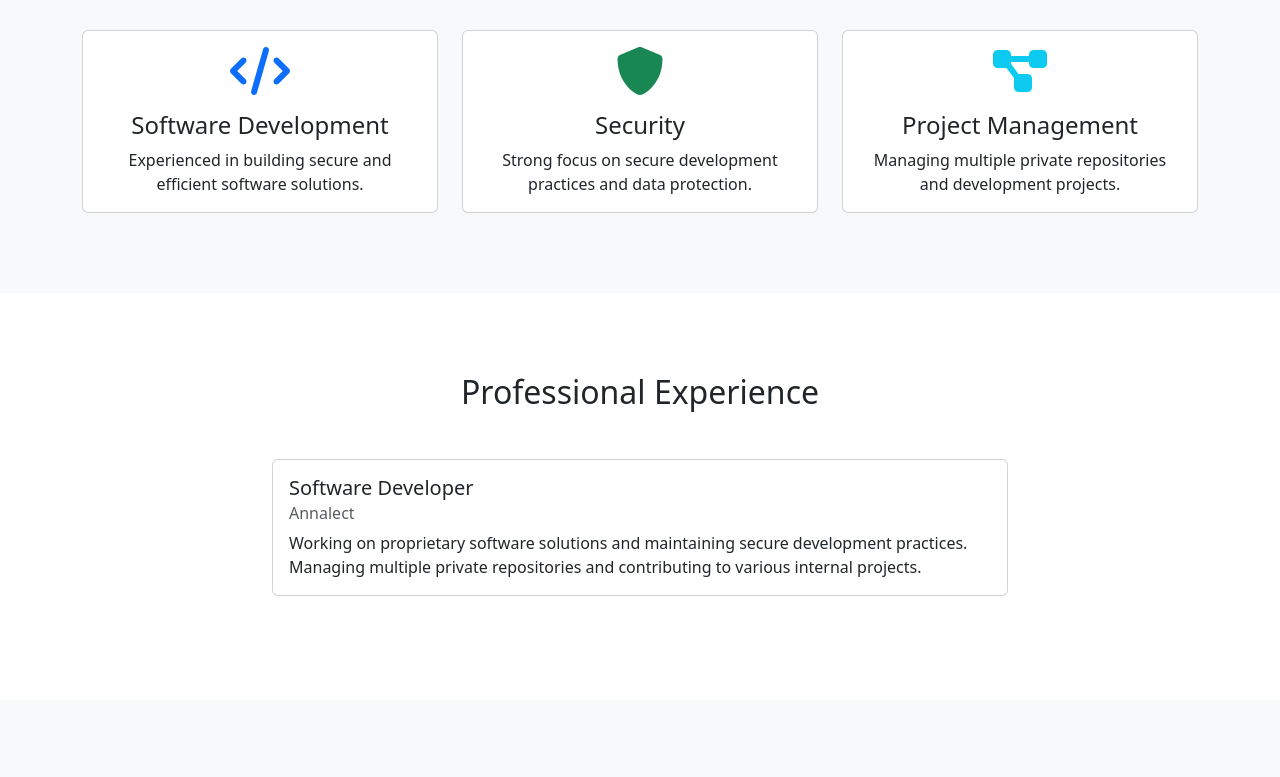
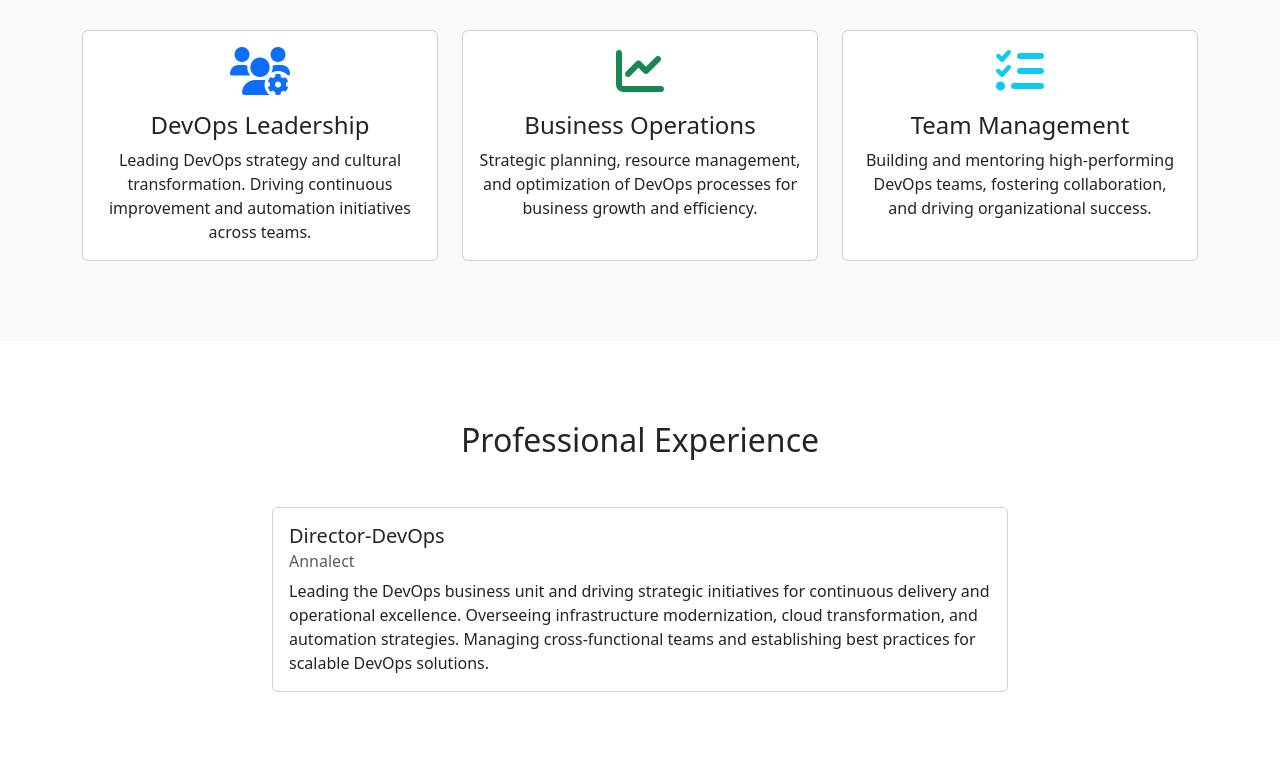
Before and after one commit to kiran-gadupu/kiran-gadupu.github.io, a plain HTML site: page index.html in a window 1280 px wide. Shown: the part 638-1415 px from the top of the page. Drawn offline with nearby package versions, Linux system fonts and the light colour scheme.

Commit message:
Update job title and skills to reflect DevOps leadership role

```diff
--- a/index.html
+++ b/index.html
@@ -3,7 +3,7 @@
 <head>
     <meta charset="UTF-8">
     <meta name="viewport" content="width=device-width, initial-scale=1.0">
-    <title>Kiran Kumar Gadupu - Software Developer</title>
+    <title>Kiran Kumar Gadupu - Director-DevOps</title>
     <!-- Bootstrap CSS -->
     <link href="https://cdn.jsdelivr.net/npm/bootstrap@5.3.0/dist/css/bootstrap.min.css" rel="stylesheet">
     <!-- Font Awesome -->
@@ -69,7 +69,7 @@
         <div class="container text-center">
             <img src="https://avatars.githubusercontent.com/u/142599364?v=4" alt="Kiran Kumar Gadupu" class="rounded-circle mb-4" width="150">
             <h1 class="display-4 fw-bold">Kiran Kumar Gadupu</h1>
-            <p class="lead">Software Developer at Annalect</p>
+            <p class="lead">Director-DevOps at Annalect</p>
             <div class="social-links mt-4">
                 <a href="https://github.com/kiran-gadupu" target="_blank"><i class="fab fa-github"></i></a>
                 <a href="https://linkedin.com/in/kiran-gadupu" target="_blank"><i class="fab fa-linkedin"></i></a>
@@ -80,32 +80,32 @@
     <!-- Skills Section -->
     <section class="section bg-light" id="skills">
         <div class="container">
-            <h2 class="text-center mb-5">Skills & Expertise</h2>
+            <h2 class="text-center mb-5">Leadership & Expertise</h2>
             <div class="row g-4">
                 <div class="col-md-4">
                     <div class="card skill-card h-100">
                         <div class="card-body text-center">
-                            <i class="fas fa-code fa-3x mb-3 text-primary"></i>
-                            <h4 class="card-title">Software Development</h4>
-                            <p class="card-text">Experienced in building secure and efficient software solutions.</p>
+                            <i class="fas fa-users-cog fa-3x mb-3 text-primary"></i>
+                            <h4 class="card-title">DevOps Leadership</h4>
+                            <p class="card-text">Leading DevOps strategy and cultural transformation. Driving continuous improvement and automation initiatives across teams.</p>
                         </div>
                     </div>
                 </div>
                 <div class="col-md-4">
                     <div class="card skill-card h-100">
                         <div class="card-body text-center">
-                            <i class="fas fa-shield-alt fa-3x mb-3 text-success"></i>
-                            <h4 class="card-title">Security</h4>
-                            <p class="card-text">Strong focus on secure development practices and data protection.</p>
+                            <i class="fas fa-chart-line fa-3x mb-3 text-success"></i>
+                            <h4 class="card-title">Business Operations</h4>
+                            <p class="card-text">Strategic planning, resource management, and optimization of DevOps processes for business growth and efficiency.</p>
                         </div>
                     </div>
                 </div>
                 <div class="col-md-4">
                     <div class="card skill-card h-100">
                         <div class="card-body text-center">
-                            <i class="fas fa-project-diagram fa-3x mb-3 text-info"></i>
-                            <h4 class="card-title">Project Management</h4>
-                            <p class="card-text">Managing multiple private repositories and development projects.</p>
+                            <i class="fas fa-tasks fa-3x mb-3 text-info"></i>
+                            <h4 class="card-title">Team Management</h4>
+                            <p class="card-text">Building and mentoring high-performing DevOps teams, fostering collaboration, and driving organizational success.</p>
                         </div>
                     </div>
                 </div>
@@ -121,11 +121,12 @@
                 <div class="col-lg-8 mx-auto">
                     <div class="card mb-4">
                         <div class="card-body">
-                            <h5 class="card-title">Software Developer</h5>
+                            <h5 class="card-title">Director-DevOps</h5>
                             <h6 class="card-subtitle mb-2 text-muted">Annalect</h6>
                             <p class="card-text">
-                                Working on proprietary software solutions and maintaining secure development practices.
-                                Managing multiple private repositories and contributing to various internal projects.
+                                Leading the DevOps business unit and driving strategic initiatives for continuous delivery and operational excellence.
+                                Overseeing infrastructure modernization, cloud transformation, and automation strategies.
+                                Managing cross-functional teams and establishing best practices for scalable DevOps solutions.
                             </p>
                         </div>
                     </div>
```
